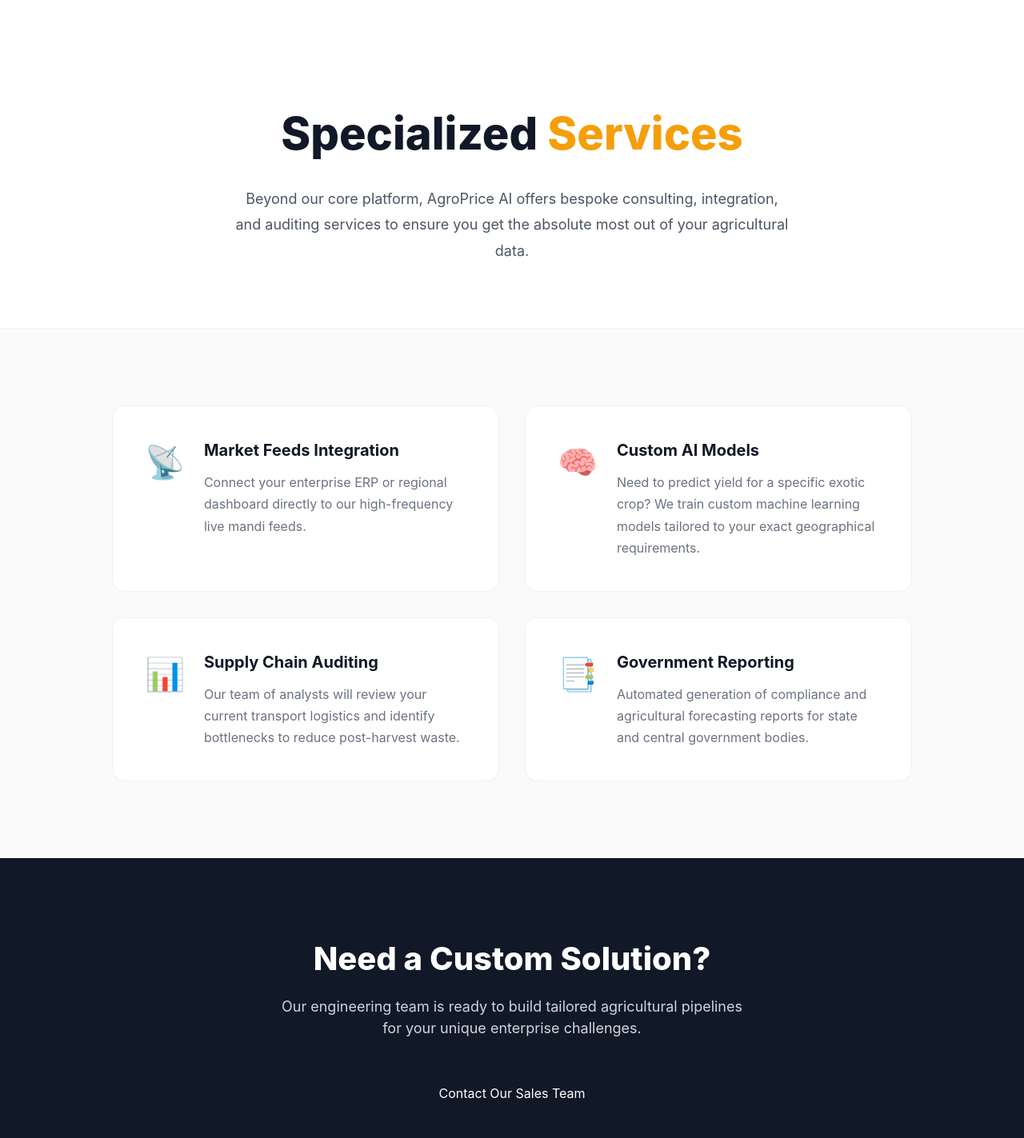
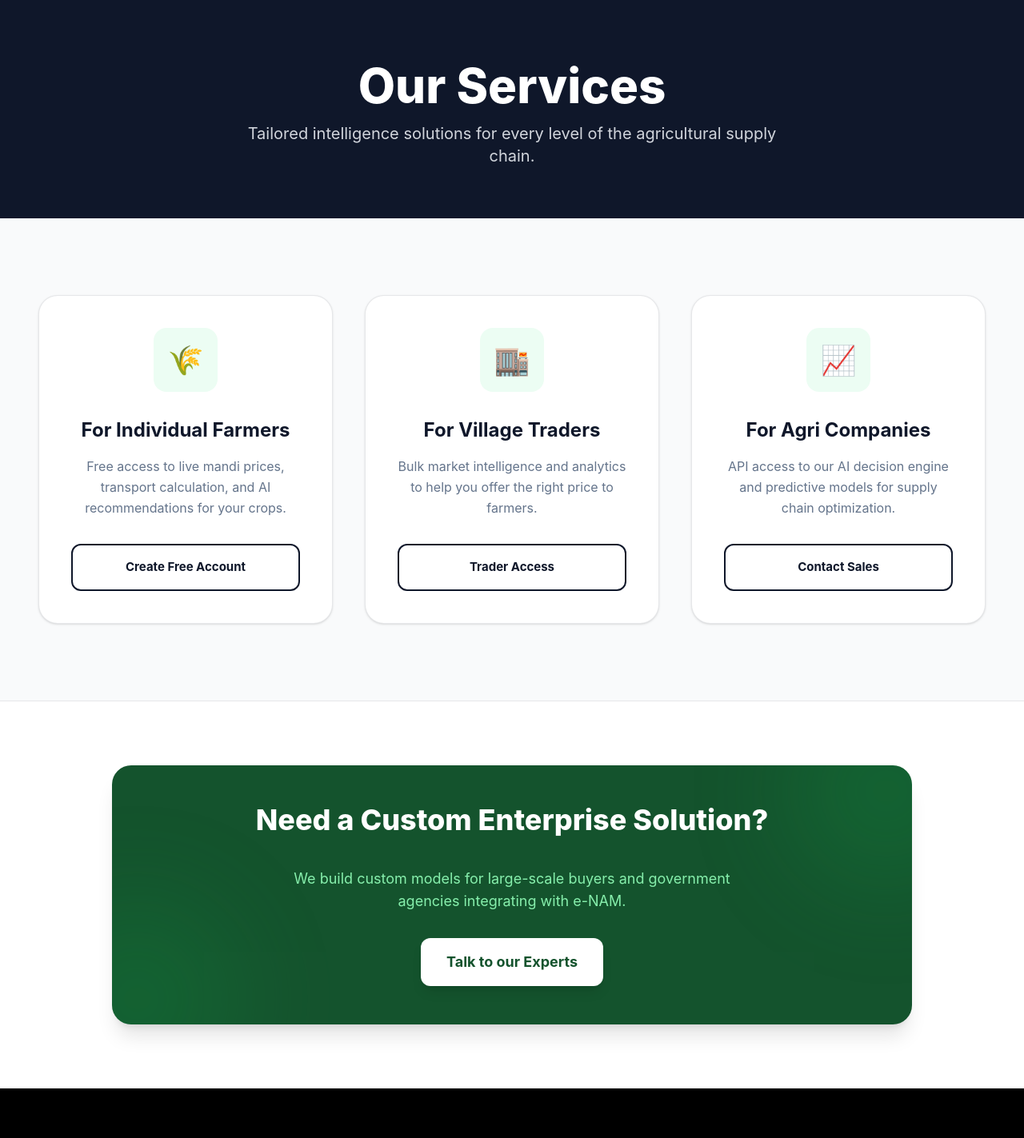
Before and after one commit to Akshatsrii/AgroPrices, a React app in the folder frontend/: page /services in a window 1280 px wide. Shown: the part 80-1503 px from the top of the page at 80% size. Built offline with nearby package versions, Linux system fonts and the light colour scheme; no server answers; the HTML template or start-up script is replaced by a standard one.

Commit message:
Rewrite Services page in Tailwind v4

```diff
--- a/frontend/src/pages/Services.jsx
+++ b/frontend/src/pages/Services.jsx
@@ -1,66 +1,70 @@
 import React from 'react';
-import './Services.css';
+import { Link } from 'react-router-dom';
 
 export function Services() {
   const services = [
     {
-      id: 1,
-      title: "Market Feeds Integration",
-      desc: "Connect your enterprise ERP or regional dashboard directly to our high-frequency live mandi feeds.",
-      icon: "📡"
+      title: "For Individual Farmers",
+      desc: "Free access to live mandi prices, transport calculation, and AI recommendations for your crops.",
+      icon: "🌾",
+      btnText: "Create Free Account"
     },
     {
-      id: 2,
-      title: "Custom AI Models",
-      desc: "Need to predict yield for a specific exotic crop? We train custom machine learning models tailored to your exact geographical requirements.",
-      icon: "🧠"
+      title: "For Village Traders",
+      desc: "Bulk market intelligence and analytics to help you offer the right price to farmers.",
+      icon: "🏬",
+      btnText: "Trader Access"
     },
     {
-      id: 3,
-      title: "Supply Chain Auditing",
-      desc: "Our team of analysts will review your current transport logistics and identify bottlenecks to reduce post-harvest waste.",
-      icon: "📊"
-    },
-    {
-      id: 4,
-      title: "Government Reporting",
-      desc: "Automated generation of compliance and agricultural forecasting reports for state and central government bodies.",
-      icon: "📑"
+      title: "For Agri Companies",
+      desc: "API access to our AI decision engine and predictive models for supply chain optimization.",
+      icon: "📈",
+      btnText: "Contact Sales"
     }
   ];
 
   return (
-    <div className="services-page-wrapper">
-      <section className="services-hero">
-        <div className="container text-center">
-          <h1 className="services-title">Specialized <span className="text-orange">Services</span></h1>
-          <p className="services-subtitle mx-auto">
-            Beyond our core platform, AgroPrice AI offers bespoke consulting, integration, and auditing services to ensure you get the absolute most out of your agricultural data.
-          </p>
+    <div className="flex flex-col w-full bg-white">
+      {/* Header */}
+      <section className="pt-20 pb-16 px-6 md:px-12 bg-navy text-white text-center">
+        <h1 className="text-4xl md:text-6xl font-extrabold mb-4">Our Services</h1>
+        <p className="text-xl text-gray-300 max-w-[700px] mx-auto">
+          Tailored intelligence solutions for every level of the agricultural supply chain.
+        </p>
+      </section>
+
+      {/* Services Grid */}
+      <section className="py-24 px-6 md:px-12 bg-gray-50">
+        <div className="max-w-[1280px] mx-auto grid grid-cols-1 md:grid-cols-3 gap-10">
+          {services.map((service, index) => (
+            <div key={index} className="bg-white rounded-[24px] p-8 md:p-10 border border-border shadow-sm flex flex-col items-center text-center hover:-translate-y-2 transition-transform duration-300">
+              <div className="w-20 h-20 bg-green-bg rounded-2xl flex items-center justify-center text-4xl mb-8">
+                {service.icon}
+              </div>
+              <h3 className="text-2xl font-bold text-navy mb-4">{service.title}</h3>
+              <p className="text-text-muted leading-relaxed mb-8 flex-1">
+                {service.desc}
+              </p>
+              <Link to={index === 0 ? "/auth/signup" : "/contact"} className="w-full bg-white text-navy border-2 border-navy hover:bg-navy hover:text-white px-6 py-4 rounded-xl text-[15px] font-bold transition-colors no-underline">
+                {service.btnText}
+              </Link>
+            </div>
+          ))}
         </div>
       </section>
 
-      <section className="services-list-section">
-        <div className="container">
-          <div className="services-grid-list">
-            {services.map(service => (
-              <div key={service.id} className="service-list-card">
-                <div className="service-list-icon">{service.icon}</div>
-                <div className="service-list-content">
-                  <h3 className="service-list-title">{service.title}</h3>
-                  <p className="service-list-desc text-muted">{service.desc}</p>
-                </div>
-              </div>
-            ))}
-          </div>
-        </div>
-      </section>
-
-      <section className="services-cta">
-        <div className="container text-center">
-          <h2 className="cta-title">Need a Custom Solution?</h2>
-          <p className="cta-desc mx-auto">Our engineering team is ready to build tailored agricultural pipelines for your unique enterprise challenges.</p>
-          <button className="btn btn-primary mt-6">Contact Our Sales Team</button>
+      {/* Integration Banner */}
+      <section className="py-20 px-6 md:px-12 border-t border-border bg-white">
+        <div className="max-w-[1000px] mx-auto bg-green-dark rounded-3xl p-12 text-center text-white relative overflow-hidden shadow-xl">
+          <div className="absolute -top-24 -right-24 w-64 h-64 bg-green opacity-20 rounded-full blur-3xl"></div>
+          <div className="absolute -bottom-24 -left-24 w-64 h-64 bg-green opacity-20 rounded-full blur-3xl"></div>
+          <h2 className="text-3xl md:text-4xl font-extrabold mb-6 relative z-10">Need a Custom Enterprise Solution?</h2>
+          <p className="text-lg text-green-light mb-8 max-w-[600px] mx-auto relative z-10">
+            We build custom models for large-scale buyers and government agencies integrating with e-NAM.
+          </p>
+          <Link to="/contact" className="inline-block bg-white text-green-dark px-8 py-4 rounded-xl text-lg font-bold shadow-lg transition-transform hover:scale-105 no-underline relative z-10">
+            Talk to our Experts
+          </Link>
         </div>
       </section>
     </div>
```
